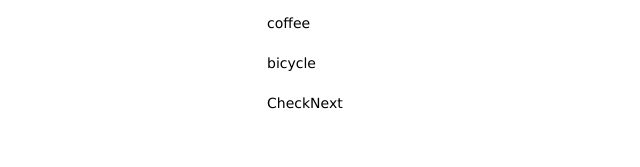
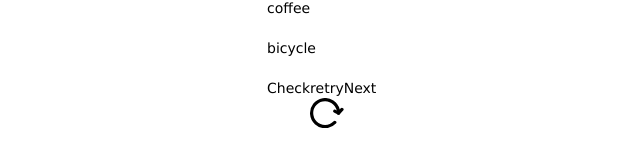
Before and after one commit to talkohavy/learn-russian, a React app: page /learn-russian/test-me in a window 1280 px wide. Shown: the part 507-674 px from the top of the page, without its empty margins (286-926 px from the left). Built offline with nearby package versions, Linux system fonts and the light colour scheme; the HTML template or start-up script is replaced by a standard one.

Commit message:
added a retry button

```diff
--- a/src/components/Button/Button.tsx
+++ b/src/components/Button/Button.tsx
@@ -1,15 +1,15 @@
-import type { ReactNode } from 'react';
+import type { PropsWithChildren, ReactNode } from 'react';
 import clsx from 'clsx';
 
-type ButtonProps = {
+type ButtonProps = PropsWithChildren<{
   onClick: (e: any) => void;
   content: ReactNode;
   disabled?: boolean;
   className?: string;
-};
+}>;
 
 export default function Button(props: ButtonProps) {
-  const { content, onClick, disabled, className } = props;
+  const { content, onClick, disabled, children, className } = props;
 
   return (
     <button
@@ -22,6 +22,7 @@ export default function Button(props: ButtonProps) {
       )}
     >
       {content}
+      {children}
     </button>
   );
 }
--- /dev/null
+++ b/src/components/svgs/Retry/Retry.tsx
@@ -0,0 +1,24 @@
+type RetryProps = {
+  color?: string;
+  title?: string;
+  className?: string;
+};
+
+export default function Retry(props: RetryProps) {
+  const { className, color, title = 'retry' } = props;
+
+  return (
+    <svg
+      stroke={color}
+      className={className}
+      version='1.1'
+      viewBox='0 0 41.228 37.1'
+      xmlns='http://www.w3.org/2000/svg'
+    >
+      <title>{title}</title>
+
+      <path d='m18.533 37.1a18.55 18.55 0 1 1 18-23.1l1.18-1.3a2.0147 2.0147 0 0 1 3 2.69l-4.18 4.53a2 2 0 0 1-3.48-1.34 14.56 14.56 0 1 0-14.52 14.52 14.41 14.41 0 0 0 10.45-4.43 2.0014 2.0014 0 0 1 2.88 2.78 18.38 18.38 0 0 1-13.33 5.65z' />
+      <path d='m35.043 20.55a2 2 0 0 1-0.91-0.22l-4.7-2.41a2.0014 2.0014 0 1 1 1.83-3.56l4.69 2.41a2 2 0 0 1-0.91 3.78z' />
+    </svg>
+  );
+}
--- /dev/null
+++ b/src/components/svgs/Retry/index.ts
@@ -0,0 +1 @@
+export { default } from './Retry';
--- a/src/components/svgs/XMark/XMark.tsx
+++ b/src/components/svgs/XMark/XMark.tsx
@@ -5,7 +5,7 @@ type XMarkProps = {
 };
 
 export default function XMark(props: XMarkProps) {
-  const { color = 'currentColor', className, title } = props;
+  const { color = 'currentColor', className, title = 'x mark' } = props;
 
   return (
     <svg viewBox='0 0 100 100' strokeWidth={8} stroke={color} strokeLinecap='round' className={className}>
--- a/src/pages/Test/Test.tsx
+++ b/src/pages/Test/Test.tsx
@@ -1,11 +1,15 @@
 import { useMemo, useState } from 'react';
 import Button from '@src/components/Button';
 import Input from '@src/components/Input';
+import Retry from '@src/components/svgs/Retry';
 import VInCircle from '@src/components/svgs/VInCircle';
 import XMark from '@src/components/svgs/XMark';
 import { allWords } from '@src/utils/constants/wordBank';
 import { getRandomObjects } from '@src/utils/getRandomObjects';
 import type { Word } from '@src/utils/types';
+
+const wordsInTestCount = 10;
+const emptyAnswers = Array.from(Array(wordsInTestCount)).map(() => '');
 
 export default function TestPage() {
   const [showResults, setShowResults] = useState<boolean>();
@@ -14,10 +18,19 @@ export default function TestPage() {
   // eslint-disable-next-line react-hooks/exhaustive-deps
   const randomWords = useMemo(() => getRandomObjects<Word>(allWords), [shuffleValue]);
 
-  const [answers, setAnswers] = useState<Array<string>>(() => Array.from(Array(randomWords.length)).map(() => ''));
+  const [answers, setAnswers] = useState<Array<string>>(() => emptyAnswers);
 
   const handleTestClick = () => setShowResults(true);
-  const handleNextTestClick = () => setShuffleValue((prev) => prev + (1 % 3));
+
+  const handleNextTestClick = () => {
+    setAnswers(emptyAnswers);
+    setShuffleValue((prev) => prev + (1 % 3));
+  };
+
+  const handleRetryTestClick = () => {
+    setAnswers(emptyAnswers);
+    setShowResults(false);
+  };
 
   return (
     <div className='flex size-full flex-col items-center justify-center gap-10 p-6'>
@@ -53,13 +66,21 @@ export default function TestPage() {
         })}
       </div>
 
-      <div className='flex items-center justify-center gap-4'>
-        <Button content='Check' onClick={handleTestClick} />
+      <div className='flex w-full max-w-md items-center justify-between gap-4'>
+        <Button content='Check' onClick={handleTestClick} className='h-10 w-24' />
+
+        <Button
+          content='retry'
+          onClick={handleRetryTestClick}
+          className='flex flex-col-reverse items-center justify-center gap-1 bg-neutral-600 hover:bg-neutral-700 active:bg-neutral-800'
+        >
+          <Retry className='size-4' />
+        </Button>
 
         <Button
           content='Next'
           onClick={handleNextTestClick}
-          className='bg-neutral-600 hover:bg-neutral-700 active:bg-neutral-800'
+          className='h-10 w-24 bg-green-600 hover:bg-green-700 active:bg-green-800'
         />
       </div>
     </div>
```
